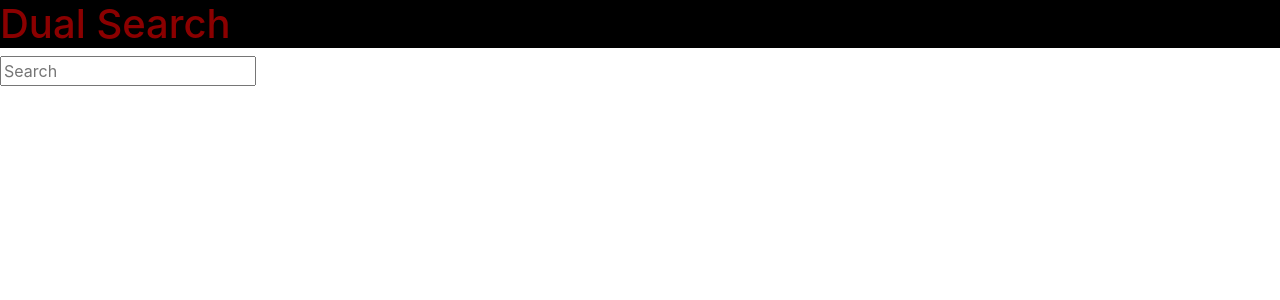
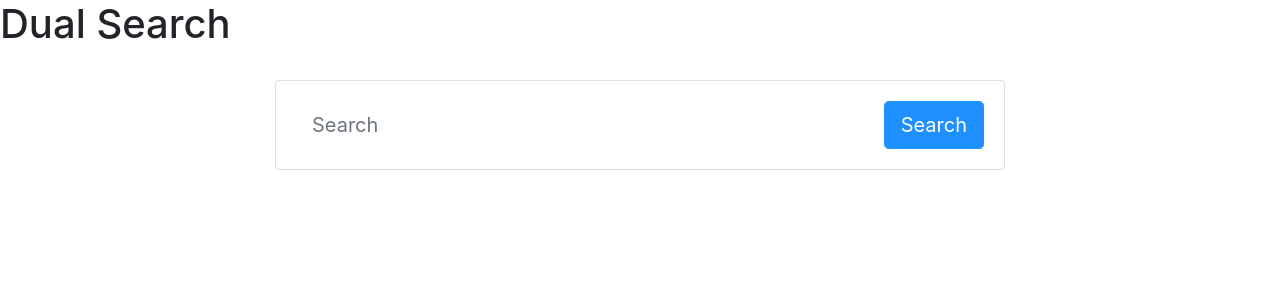
Before and after one commit to GeseRocha/Dual_Search, a Django app: page / in a window 1280 px wide. Shown: the top 300 px of the page. Run offline with Django 3.2, Linux system fonts and the light colour scheme; some libraries are stand-ins or nearby versions.

Commit message:
Added css to search bar

```diff
--- a/main/static/css/dual_search.css
+++ b/main/static/css/dual_search.css
@@ -1,4 +1,20 @@
-#front-page-title {
-    color: darkred;
-    background: black;
+
+.form-control-borderless {
+    border: none;
 }
+
+.form-control-borderless:hover, .form-control-borderless:active, .form-control-borderless:focus {
+    border: none;
+    outline: none;
+    box-shadow: none;
+}
+
+#search-bar-btn{
+    background-color: dodgerblue;
+    border-color: dodgerblue;
+}
+
+#search-bar-btn:hover{
+    background-color: steelblue;
+    box-shadow: 0 10px 12px 0 rgba(0,0,0,0.24), 0 17px 50px 0 rgba(0,0,0,0.19);
+}
--- a/main/templates/main/search_form.html
+++ b/main/templates/main/search_form.html
@@ -1,6 +1,23 @@
-{% block search_form %}
-<form id="search-form" action="{% url 'google-search-view' %}" method="get">
-{#    <label for="search-input">{{ label|default:"Enter Search Terms" }}</label>#}
-    {% block search_form_input %}<input type="text" name="q" id="search-input" placeholder="Search">{% endblock %}
-</form>
+{% block search_bar %}
+<div id="test-container" class="container">
+    <br/>
+    <div class="row justify-content-center">
+        <div class="col-12 col-md-10 col-lg-8">
+            <form class="card card-sm" action="{% url 'google-search-view' %}" method="get">
+                <div class="card-body row no-gutters align-items-center">
+                    <div class="col-auto">
+                        <i class="fas fa-search h4 text-body"></i>
+                    </div>
+                    <div class="col">
+                        <input class="form-control form-control-lg form-control-borderless"
+                                                            type="text" name="q" id="search-input" placeholder="Search">
+                    </div>
+                    <div class="col-auto">
+                        <button id="search-bar-btn" class="btn btn-lg btn-success" type="submit">Search</button>
+                    </div>
+                </div>
+            </form>
+        </div>
+    </div>
+</div>
 {% endblock %}
```
